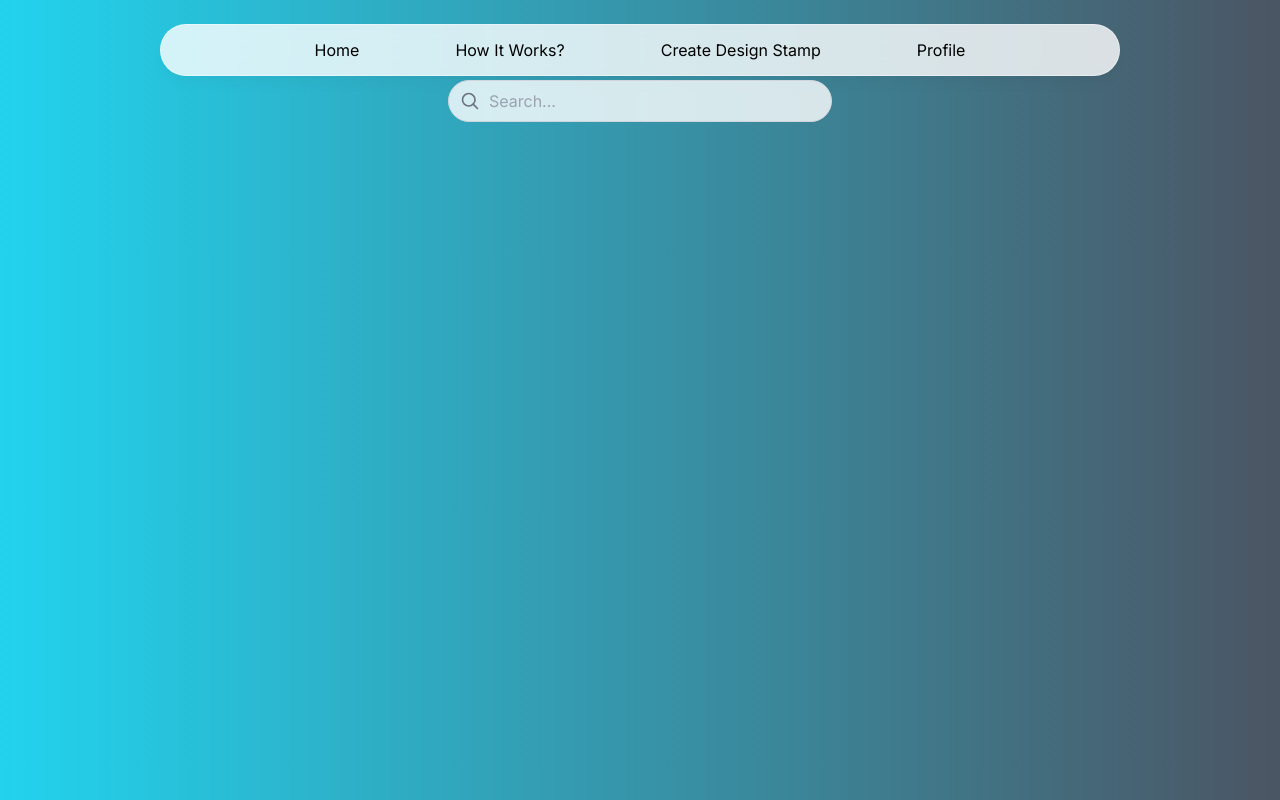
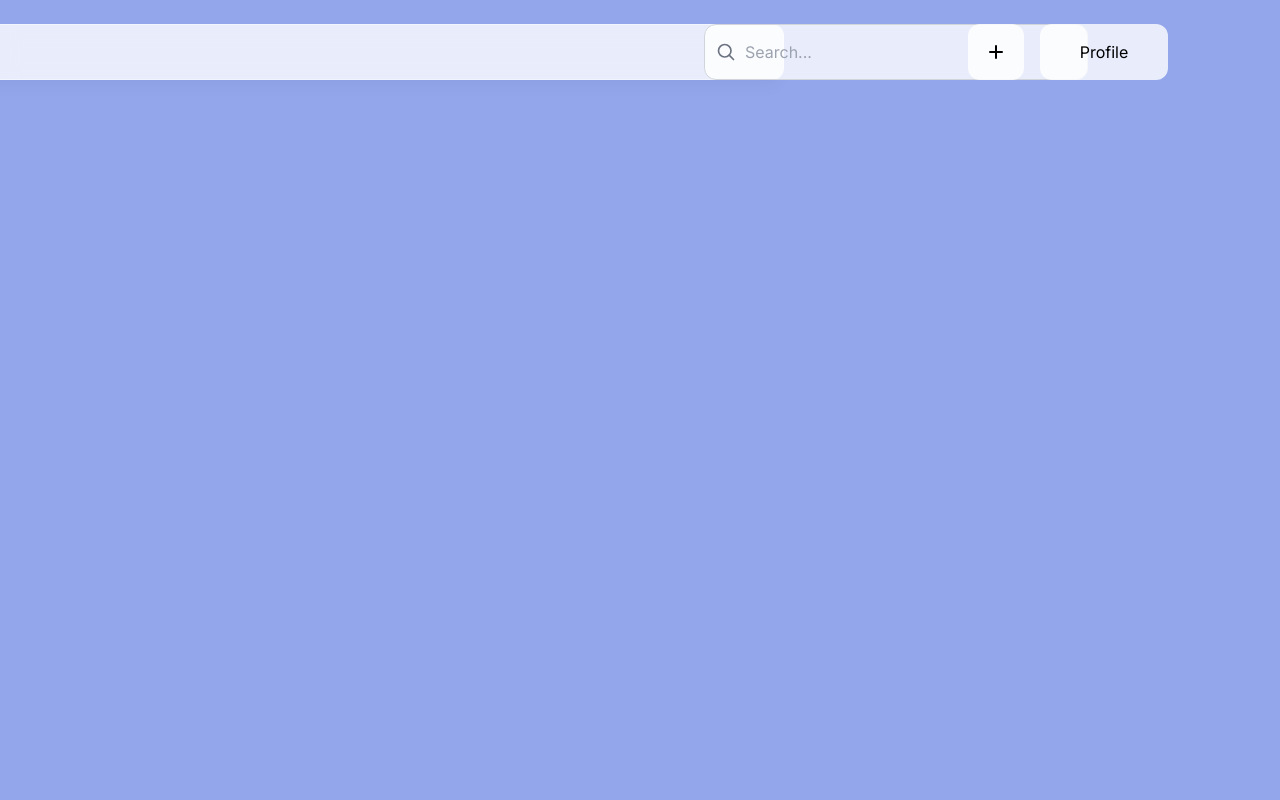
Before and after one commit to Emirhan-Cavusoglu-sftw/WitnessBase, a Next.js app in the folder packages/frontend/scaling_eth/: page / in a window 1280 px wide. Shown: the top 800 px of the page. Built offline with nearby package versions, Linux system fonts and the light colour scheme.

Commit message:
header desing changed

```diff
--- a/packages/frontend/scaling_eth/app/Header.tsx
+++ b/packages/frontend/scaling_eth/app/Header.tsx
@@ -4,25 +4,7 @@ import { motion } from "framer-motion";
 import Link from "next/link";
 import { usePathname } from "next/navigation";
 import { useState } from "react";
-
-const links = [
-  {
-    name: "Home",
-    path: "/",
-  },
-  {
-    name: "How It Works?",
-    path: "/HowItIsWork",
-  },
-  {
-    name: "Create Design Stamp",
-    path: "/CreateDesignStamp",
-  },
-  {
-    name: "Profile",
-    path: "/Profile",
-  },
-];
+import path from "path";
 
 export const Header = () => {
   const pathname = usePathname();
@@ -33,104 +15,28 @@ export const Header = () => {
   };
 
   return (
-    <header className="z-[999] relative items-center justify-center text-center">
+    <header className="z-[999] relative items-center justify-center text-center ">
       <motion.div
-        className="hidden justify-center fixed top-0 left-1/2 h-[4.5rem] -traslate-x-1/2 w-full
-          rounded-none border border-white border-opacity-40 bg-white
+        className="justify-center fixed top-0 left-1/2 h-[4.5rem] -traslate-x-1/2 w-full
+          rounded-xl border border-white border-opacity-40 bg-white
           bg-opacity-80 shadow-lg shadow-black/[0.03] backdrop-blur-[0.5rem]
-          sm:top-6 sm:h-[3.25rem] sm:w-[60rem] sm:rounded-full sm:flex"
-        initial={{ y: -100, x: "-50%", opacity: 0 }}
-        animate={{ y: 0, x: "-50%", opacity: 1 }}
+          sm:top-6 sm:h-[3.5rem] sm:w-[60rem] sm:flex"
+        initial={{ y: -100, x: "-85%", opacity: 0 }}
+        animate={{ y: 0, x: "-85%", opacity: 1 }}
         transition={{ duration: 0.5, delay: 0.4 }}
-      >
-        <div className="flex justify-around items-center p-4">
-          <nav className="flex space-x-24">
-            {links.map((link) => (
-              <Link href={link.path} key={link.path}>
-                {/* {pathname === link.path ? (
-                  <div
-                    className={`cursor-pointer
-                        "text-blue-500"
-                     hover:text-blue-700`}
-                    key={link.path}
-                  >
-                    {link.name}
-                  </div>
-                ) : (
-                  <div
-                    className={`cursor-pointer
-                    "text-blue-500"
-                    hover:text-blue-700`}
-                    key={link.path}
-                  >
-                    {link.name}
-                    <motion.div
-                      className="underline"
-                      layoutId="underline"
-                    ></motion.div>
-                  </div>
-                )} */}
-                {link.name}
-                {/* {pathname === link.path ?(<motion.div className="underline" layoutId="underline"></motion.div>):null} */}
-              </Link>
-            ))}
-          </nav>
-        </div>
-        {/* <WalletComponent /> */}
-      </motion.div>
-
-      {/* mobile header */}
-      <motion.div
-      className="sm:hidden flex justify-center fixed top-0 left-1/2 h-[3.5rem] -translate-x-1/2 w-[400px]
-      rounded-full border border-white border-opacity-40 bg-white
-      bg-opacity-80 shadow-lg shadow-black/[0.03] backdrop-blur-[0.5rem] mt-3
-      "
-      initial={{ y: -100, x: "-50%", opacity: 0 }}
-      animate={{ y: 0, x: "-50%", opacity: 1 }}
-      transition={{ duration: 0.5, delay: 0.4 }}
-      >
-        <button onClick={toggleMenu} className="p-4 focus:outline-none">
-          ☰
-        </button>
-      </motion.div>
-
-            {/* Mobile Menu */}
-            {isMenuOpen && (
-        <motion.div
-          className="sm:hidden fixed top-[4.5rem] left-0 w-full h-full flex justify-center items-center"
-          initial={{ opacity: 0 }}
-          animate={{ opacity: 1 }}
-          transition={{ duration: 0.3 }}
-        >
-          <div className="bg-white rounded-3xl p-4">
-            <nav className="flex flex-col space-y-4">
-              {links.map((link) => (
-                <Link href={link.path} key={link.path}>
-                  <div
-                    className={`cursor-pointer ${
-                      pathname === link.path ? "text-black" : "text-gray-500"
-                    } hover:text-bold`}
-                    onClick={toggleMenu}
-                  >
-                    {link.name}
-                  </div>
-                </Link>
-              ))}
-            </nav>
-          </div>
-        </motion.div>
-      )}
+      ></motion.div>
 
       <motion.div
-        className="flex justify-center fixed top-[5rem] left-1/2 -translate-x-1/2 w-full"
-        initial={{ y: -100, x: "-50%", opacity: 0 }}
-        animate={{ y: 0, x: "-50%", opacity: 1 }}
+        className="flex justify-center fixed top-6 left-1/2 -translate-x-1/2 w-full"
+        initial={{ y: -100, x: "-30%", opacity: 0 }}
+        animate={{ y: 0, x: "-30%", opacity: 1 }}
+        transition={{ duration: 0.5, delay: 0.4 }}
       >
         <div className="relative">
           <input
             type="text"
             placeholder="Search..."
-            className="pl-10 pr-4 py-2 w-96 border border-gray-300 rounded-full focus:outline-none focus:border-gray-800 bg-white
+            className="pl-10 pr-4 w-96 h-[3.5rem] border border-gray-300 rounded-xl focus:outline-none focus:border-gray-800 bg-white
       bg-opacity-80"
           />
           <svg
@@ -147,6 +53,39 @@ export const Header = () => {
           </svg>
         </div>
       </motion.div>
+
+      <motion.div
+        className="flex fixed top-6 right-64 h-[3.5rem] translate-x-1/2 w-[3.5rem] rounded-xl bg-white bg-opacity-80 justify-center items-center"
+        initial={{ y: -100, opacity: 0 }}
+        animate={{ y: 0, opacity: 1 }}
+        transition={{ duration: 0.5, delay: 0.4 }}
+      >
+        <svg
+        className="h-6 w-6 m-2"
+          width="15px"
+          height="15px"
+          viewBox="0 0 24 24"
+          fill="none"
+          xmlns="http://www.w3.org/2000/svg"
+        >
+          <g id="Edit / Add_Plus">
+            <path
+              id="Vector"
+              d="M6 12H12M12 12H18M12 12V18M12 12V6"
+              stroke="#000000"
+              stroke-width="2"
+              stroke-linecap="round"
+              stroke-linejoin="round"
+            />
+          </g>
+        </svg>
+      </motion.div>
+
+      <motion.div
+      className="flex justify-center fixed top-6 right-28 h-[3.5rem] -traslate-x-1/2 w-32
+      rounded-xl bg-white bg-opacity-80 text-black text-center items-center">
+        Profile
+      </motion.div>
     </header>
   );
 };
--- a/packages/frontend/scaling_eth/app/globals.css
+++ b/packages/frontend/scaling_eth/app/globals.css
@@ -5,5 +5,5 @@
 body {
     min-height: 200vh;
     height: 200vh;
-    background-image: linear-gradient(to right, #22d3ee, #4b5563);
+    background-color: #93A6EB;
   }
--- a/packages/frontend/scaling_eth/app/page.tsx
+++ b/packages/frontend/scaling_eth/app/page.tsx
@@ -3,7 +3,7 @@ import Image from "next/image";
 export default function Home() {
   return (
       <main>
-        <div className=" ">
+        <div className="">
 
         </div>
       </main>
```
Also changed, not shown: packages/frontend/scaling_eth/app/navbar.txt (added), packages/frontend/scaling_eth/public/add-plus-svgrepo-com.svg (added).
